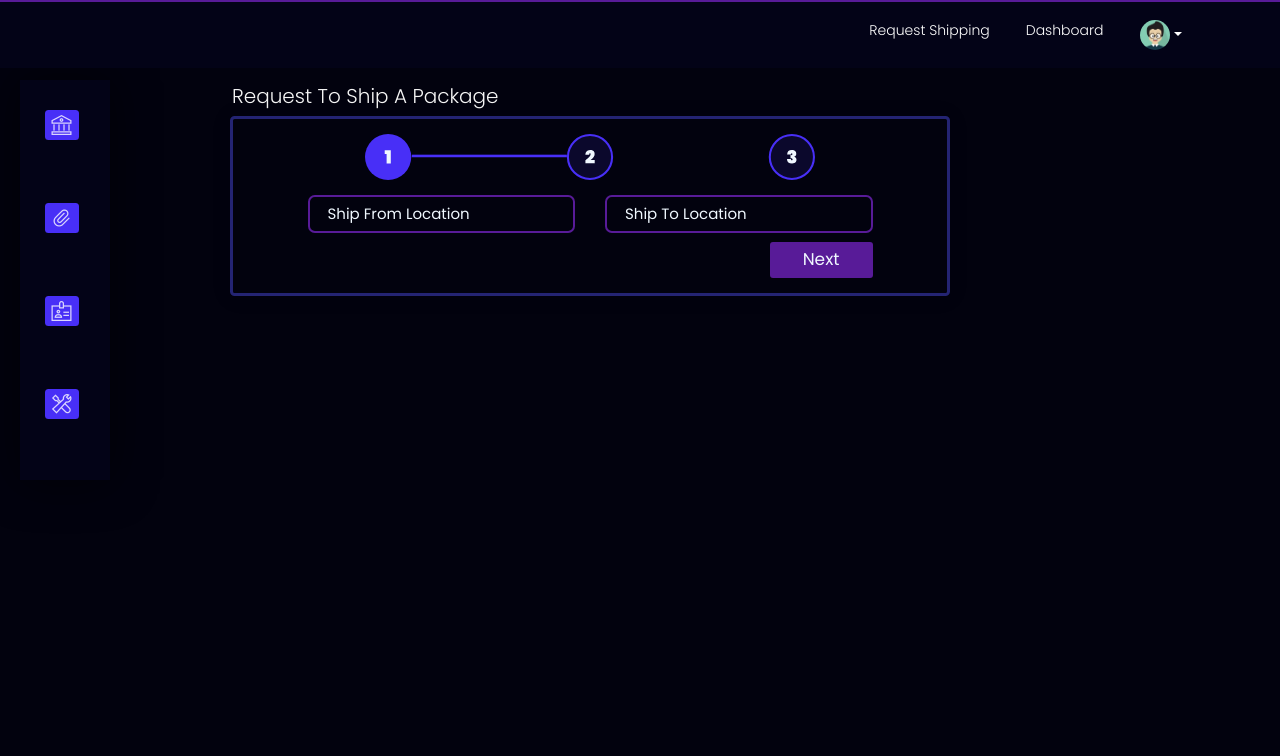
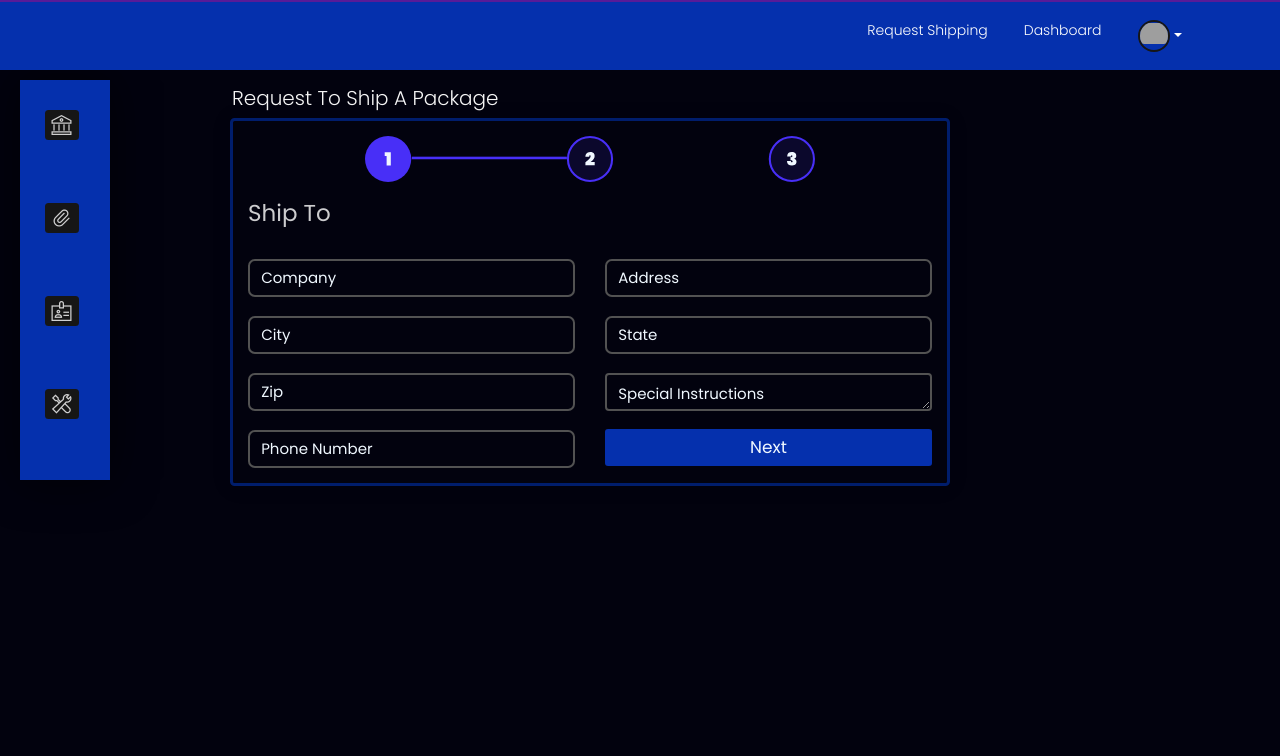
Before and after one commit to H1tman1978/flask-shipping, a Flask app: page /request_shipping in a window 1280 px wide. Shown: the top 756 px of the page. Run offline with Flask 2, Linux system fonts and the light colour scheme; a user stored in the database is signed in; some libraries are stand-ins or nearby versions; grey boxes are pictures that could not be loaded.

Commit message:
fixed the shipping form

```diff
--- a/app/__init__.py
+++ b/app/__init__.py
@@ -2,11 +2,17 @@ from flask import Flask
 from flask_sqlalchemy import SQLAlchemy
 from flask_bcrypt import Bcrypt
 from flask_login import LoginManager
+from flask_gravatar import Gravatar
+from flask_migrate import Migrate
 
 app = Flask(__name__)
 app.config.from_pyfile("config.py")
 db = SQLAlchemy(app)
 bcrypt = Bcrypt(app)
 login_manager = LoginManager(app)
+migrate = Migrate(app, db)
+
+gravatar = Gravatar(app, size=100, rating='g', default='retro', force_default=False,\
+	force_lower=False, use_ssl=False, base_url=None)
 
 from app.routes import *
--- a/app/config.py
+++ b/app/config.py
@@ -1,3 +1,3 @@
 SECRET_KEY = 'akelachi8899'
-SQLALCHEMY_DATABASE_URI = "sqlite:///book_application.db"
+SQLALCHEMY_DATABASE_URI = "sqlite:///ibm_shipping.db"
 SQLALCHEMY_TRACK_MODIFICATIONS = False
--- a/app/routes.py
+++ b/app/routes.py
@@ -4,9 +4,12 @@ from flask import render_template, request,\
 	redirect, url_for, jsonify, flash
 from flask_login import current_user, logout_user, login_user
 
+@app.route("/")
 @app.route("/dashboard")
 def home():
-	return render_template("dashboard.html")
+	if current_user.is_authenticated:
+		return render_template("dashboard.html")
+	return redirect(url_for('login'))
 
 def hash_password(password):
 	return bcrypt.generate_password_hash(password).decode('utf-8')
--- a/app/templates/base.html
+++ b/app/templates/base.html
@@ -71,12 +71,12 @@
                 <a class="nav-link" href="{{url_for('shipping')}}">Request Shipping <span class="sr-only">(current)</span></a>
               </li>
               <li class="nav-item">
-                <a class="nav-link" href="#">Dashboard</a>
+                <a class="nav-link" href="{{url_for('home')}}">Dashboard</a>
               </li>
               <li class="dropdown nav-item">
                 <a href="javascript:void(0)" class="dropdown-toggle nav-link" data-toggle="dropdown">
                   <div class="photo">
-                    <img src="/static/assets/img/anime3.png" alt="Profile Photo">
+                    <img src="{{ current_user.email | gravatar }}" alt="Profile Photo" class="base_user_image">
                   </div>
                   <b class="caret d-none d-lg-block d-xl-block"></b>
                   <p class="d-lg-none">
--- a/app/templates/custom.css
+++ b/app/templates/custom.css
@@ -32,14 +32,14 @@ footer{
 
 .login_input{
   transition: 0.5s all ease-in-out;
-  border: 2px solid #581B98;
+  border: 2px solid #0530AD;
   font-size: 15px;
   color: #F0F8FF;
   margin-top: -12px;
 }
 
 .login_input:focus{
-  border: 2px solid #482ff7;
+  border: 2px solid #0F62FE;
 }
 
 .login_input::placeholder{
@@ -48,14 +48,14 @@ footer{
 
 .register_input{
   transition: 0.5s all ease-in-out;
-  border: 2px solid #581B98;
+  border: 2px solid #0530AD;
   font-size: 15px;
   color: #F0F8FF;
   margin-top: -12px;
 }
 
 .register_input:focus{
-  border: 2px solid #482ff7;
+  border: 2px solid #0F62FE;
 }
 
 .register_input::placeholder{
@@ -67,7 +67,7 @@ footer{
   border: none;
   padding: 8px 10px;
   border-radius: 5px;
-  background: #581B98;
+  background: #0530AD;
   font-size: 17px;
   color: #F0F8FF;
   transition: 0.6s all ease-in-out;
@@ -75,7 +75,7 @@ footer{
 }
 
 .login_button:hover{
-  background: #482ff7;
+  background: #0F62FE;
 }
 
 .login_button:focus{
@@ -113,17 +113,17 @@ footer{
 }
 
 .sidebar_log{
-  background: #482FF7 !important;
+  background: #161616 !important;
   border-radius: 3.5px;
   margin-left: 1.5px;
 }
 
 .sidebar-wrapper{
-  background-color: #030317 !important;
+  background-color: #0530AD !important;
 }
 
 .navbr{
-  background-color: #030317 !important;
+  background-color: #0530AD !important;
 }
 
 .dashboard_col{
@@ -165,7 +165,7 @@ footer{
 }
 
 .shipping_card{
-  border: 3px solid #242473;
+  border: 3px solid #001D6C;
   background-color: transparent;
 }
 
@@ -182,9 +182,9 @@ footer{
 .next_btn{
   outline: 0px !important;
   border: none;
-  padding: 5.5px 33px;
+  padding: 5.9px 33px;
   border-radius: 3px;
-  background: #581B98;
+  background: #0530AD;
   font-size: 17px;
   color: #F0F8FF;
   transition: 0.6s all ease-in-out;
@@ -192,15 +192,15 @@ footer{
 }
 
 .next_btn:hover{
-  background: #5A3185;
+  background: #0F62FE;
 }
 
 .prev_btn{
   outline: 0px !important;
-  border: 2px solid #581B98;
+  border: 2px solid #0530AD;
   padding: 5.5px 33px;
   border-radius: 3px;
-  background: rgba(88, 27, 152, 0.31);
+  background: rgba(5, 48, 173, 0.29);
   font-size: 17px;
   color: #F0F8FF;
   transition: 0.6s all ease-in-out;
@@ -208,7 +208,7 @@ footer{
 }
 
 .prev_btn:hover{
-  background: rgba(88, 27, 152, 0.53);
+  background: rgba(5, 48, 173, 0.4);
 }
 
 .shipping_area{
@@ -234,13 +234,13 @@ footer{
 
 .shipping_input{
   transition: 0.5s all ease-in-out;
-  border: 2px solid #581B98;
+  border: 2px solid #525252;
   font-size: 15px;
   color: #F0F8FF;
 }
 
 .shipping_input:focus{
-  border: 2px solid #482ff7;
+  border: 2px solid #0530AD;
   outline: 0px !important;
   box-shadow: none !important;
 }
@@ -249,4 +249,34 @@ footer{
   color: #F0F8FF;
 }
 
+.photo{
+  border: 2px solid #161616 !important;
+  width: 32px !important;
+  height: 32px !important;
+}
+
+.spin::before {
+  animation: 1.5s linear infinite spinner;
+  animation-play-state: inherit;
+  border: solid 5px #cfd0d1;
+  border-bottom-color: #1c87c9;
+  border-radius: 50%;
+  content: "";
+  height: 40px;
+  position: absolute;
+  top: 10%;
+  left: 10%;
+  transform: translate3d(-50%, -50%, 0);
+  width: 40px;
+  will-change: transform;
+}
+
+@keyframes spinner {
+  0% {
+    transform: translate3d(-50%, -50%, 0) rotate(0deg);
+  }
+  100% {
+    transform: translate3d(-50%, -50%, 0) rotate(360deg);
+  }
+}
 </style>
--- a/app/templates/shipping.html
+++ b/app/templates/shipping.html
@@ -18,82 +18,126 @@
 
                   <div class="row_1">
 
-                    <div class="row d-flex justify-content-center row_1">
+                    <h3>Ship To</h3>
 
-                      <div class="col-md-5">
-                        <div class="form-group">
-                          <input type="" name="" class="form-control shipping_input" placeholder="Ship From Location" required>
-                        </div>
+                    <div class="row">
+                      <div class="col-md-6">
+                        <input type="" name="" class="form-control shipping_input" placeholder="Company" id="ship_to_company">
                       </div>
 
-                      <div class="col-md-5">
-                        <div class="form-group">
-                          <input type="" name="" class="form-control shipping_input" placeholder="Ship To Location" required>
-                        </div>
+                      <div class="col-md-6">
+                        <input type="" name="" class="form-control shipping_input" placeholder="Address" id="ship_to_address">
                       </div>
 
-                      <div class="col-md-5"></div>
+                      <hr style="margin-bottom: 40px !important;">
 
-                      <div class="col-md-5">
-                        <button type="button" class="float-right next_btn" id="next_btn1" >Next</button>
+                      <div class="col-md-6">
+                        <input type="" name="" class="form-control shipping_input" placeholder="City" id="ship_to_city">
                       </div>
 
+                      <div class="col-md-6">
+                        <input type="" name="" class="form-control shipping_input" placeholder="State" id="ship_to_state">
+                      </div>
+
+                      <hr style="margin-bottom: 40px !important;">
+
+                      <div class="col-md-6">
+                        <input type="" name="" class="form-control shipping_input" placeholder="Zip" id="ship_to_zip">
+                      </div>
+
+                      <div class="col-md-6">
+                        <textarea rows="1" class="shipping_area shipping_input" placeholder="Special Instructions" id="special_instructions"></textarea>
+                      </div>
+
+                      <hr style="margin-bottom: 40px !important;">
+
+                      <div class="col-md-6">
+                        <input type="" name="" class="form-control shipping_input" placeholder="Phone Number" id="ship_to_phone_number">
+                      </div>
+
+                      <div class="col-md-6">
+                        <button type="button" class="btn-block next_btn" id="next_btn1" >Next</button>
+                      </div>
                     </div>
 
                   </div>
 
                   <div class="row_2">
 
-                    <div class="row d-flex justify-content-center">
+                    <h3>Ship From</h3>
 
-                      <div class="col-md-5">
-                        <div class="form-group">
-                          <input type="" name="" class="form-control shipping_input" placeholder="Service Level">
-                        </div>
+                    <div class="row">
+
+                      <div class="col-md-6">
+                        <input type="" name="" class="form-control shipping_input" placeholder="Company Name" id="ship_from_company">
                       </div>
 
-                      <div class="col-md-5">
-                        <div class="form-group">
-                          <textarea rows="1" class="shipping_area shipping_input" placeholder="Special Instructions"></textarea>
-                        </div>
+                      <div class="col-md-6">
+                        <input type="" name="" class="form-control shipping_input" placeholder="Sender's Name" id="senders_name">
                       </div>
 
-                      <div class="col-md-5">
-                        <button type="button" class="float-left prev_btn" id="prev_btn1">Prev</button>
+                      <hr style="margin-bottom: 40px !important;">
+
+                      <div class="col-md-6">
+                        <input type="" name="" class="form-control shipping_input" placeholder="Address" id="ship_from_address">
                       </div>
 
-                      <div class="col-md-5">
-                        <button type="button" class="float-right next_btn" id="next_btn2">Next</button>
+                      <div class="col-md-6">
+                        <input type="" name="" class="form-control shipping_input" placeholder="City" id="ship_from_city">
                       </div>
+
+                      <hr style="margin-bottom: 40px !important;">
+
+                      <div class="col-md-6">
+                        <input type="" name="" class="form-control shipping_input" placeholder="State" id="ship_from_state">
+                      </div>
+
+                      <div class="col-md-6">
+                        <input type="" name="" class="form-control shipping_input" placeholder="Zip" id="ship_from_zip">
+                      </div>
+
+                      <hr style="margin-bottom: 40px !important;">
+
+                      <div class="col-md-6">
+                        <input type="" name="" class="form-control shipping_input" placeholder="Internal Address" id="internal_address">
+                      </div>
+
+                      <div class="col-md-6">
+                        <input type="" name="" class="form-control shipping_input" placeholder="Tie Line / External Phone" id="external_phone_number">
+                      </div>
+
+                      <hr style="margin-bottom: 40px !important;">
+
+                      <div class="col-md-6">
+                        <input type="" name="" class="form-control shipping_input" placeholder="Division /  Dep." id="department">
+                      </div>
+
+                      <div class="col-md-6">
+                        <button type="button" class="float-left prev_btn" id="prev_btn1">Prev</button>
+                        <button type="submit" class="float-right next_btn">Next</button>
+                      </div>
+
+
 
                     </div>
 
                   </div>
 
                   <div class="row_3">
-                    <div class="row d-flex justify-content-center" id="row_3">
 
-                      <div class="col-md-5">
-                        <div class="form-group">
-                          <input type="" name="" class="form-control shipping_input" placeholder="Package Contents">
-                        </div>
+                    <div class="row d-flex justify-content-center">
+                      <hr style="margin-bottom: 40px !important;">
+                      <hr style="margin-bottom: 40px !important;">
+                      <div class="col-md-6 float-left">
+                        <div class="float-right spin"></div>
                       </div>
+                      <div class="col-md-6 float-left">
+                        <div class="float-left spin"></div>
+                      </div>
+                      <hr style="margin-bottom: 40px !important;">
+                      <hr style="margin-bottom: 40px !important;">
+                    </div>
 
-                      <div class="col-md-5">
-                        <div class="form-group">
-                          <input type="" name="" class="form-control shipping_input" placeholder="Package Code">
-                        </div>
-                      </div>
-
-                      <div class="col-md-5">
-                        <button type="button" class="float-left prev_btn" id="prev_btn2">Prev</button>
-                      </div>
-
-                      <div class="col-md-5">
-                        <button type="submit" class="float-right next_btn">Next</button>
-                      </div>
-
-                    </div>
                   </div>
 
                 </form>
```
Also changed, not shown: app/models.py (+23 -11 lines), app/templates/script.html (+28 -24 lines), app/book_application.db (deleted), app/ibm_shipping.db (added), 1 other file.
